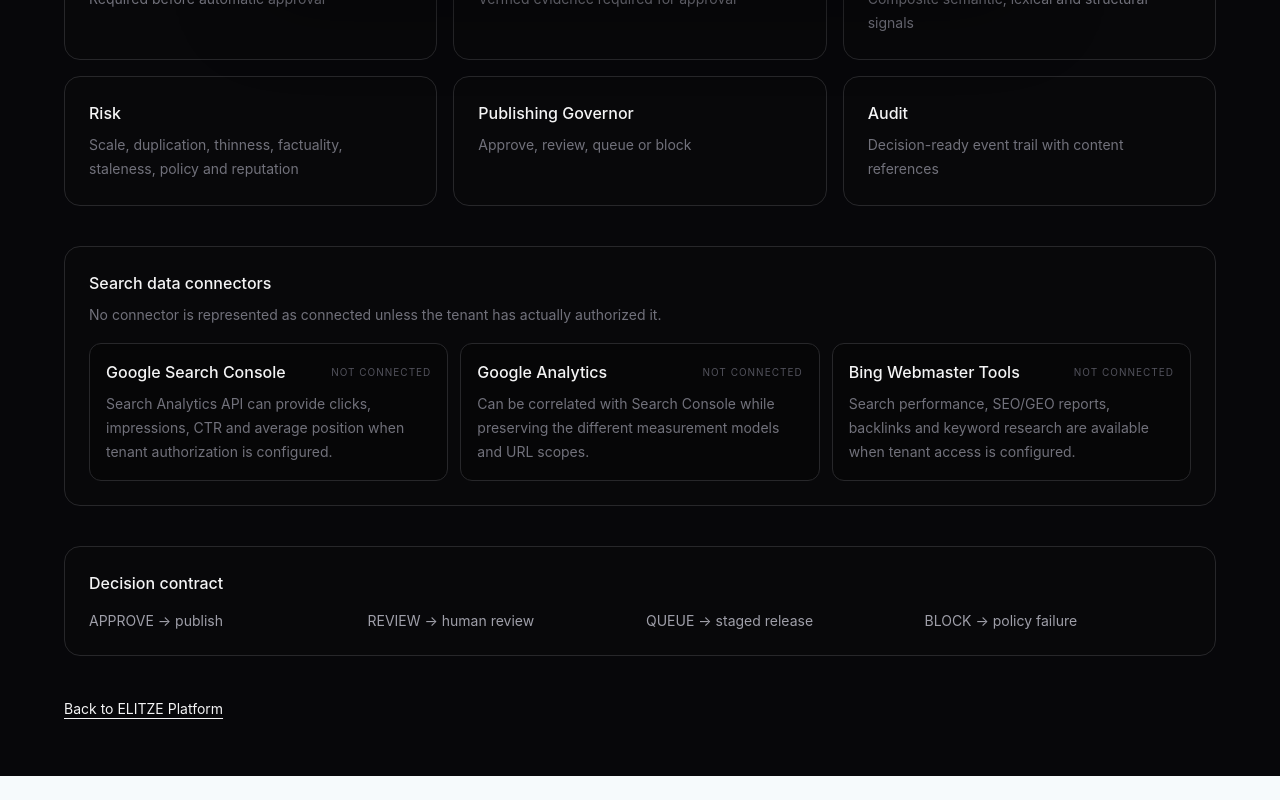
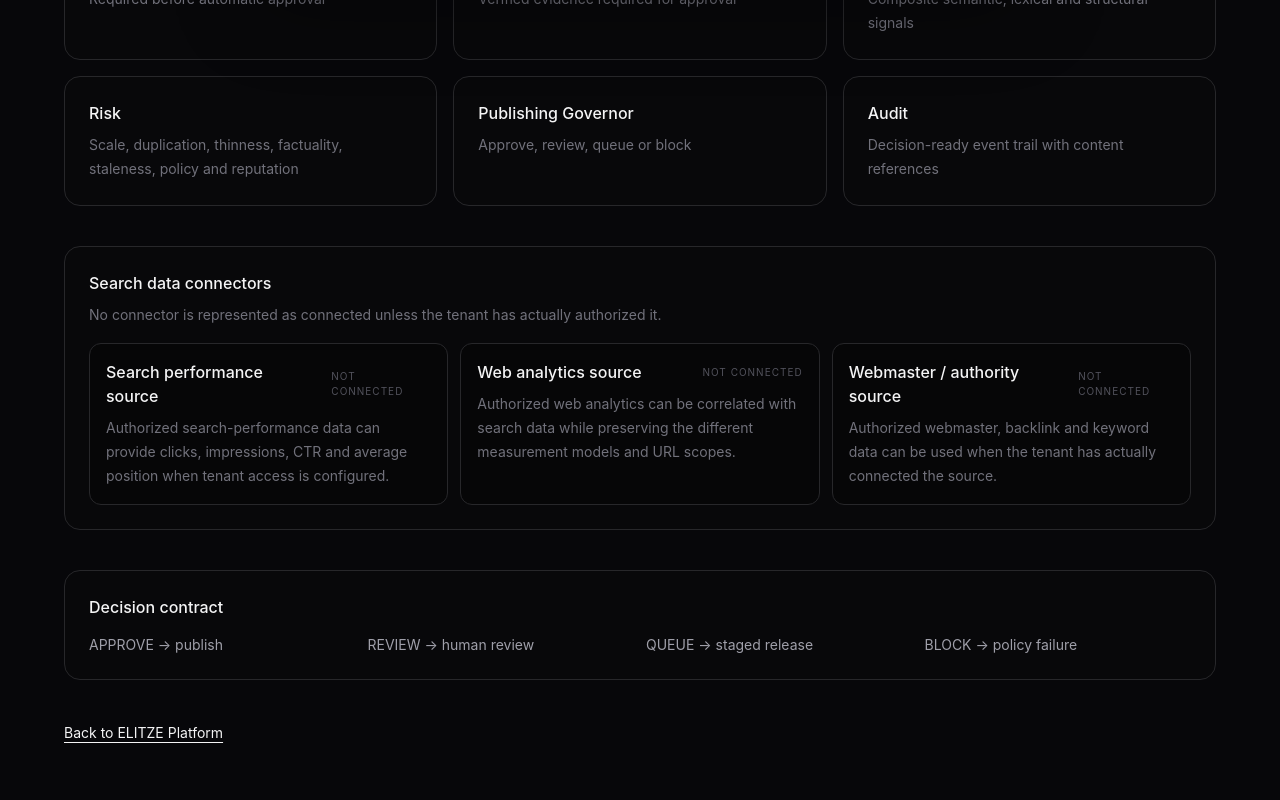
Before and after one commit to terrell0780/elitze-agentic-security, a Next.js app: page /reo in a window 1280 px wide. Shown: the part 804-1604 px from the top of the page. Before the commit the page ends 1580 px from the top, so only its background shows below. Built offline with nearby package versions, Linux system fonts and the light colour scheme; no server answers.

Commit message:
Remove vendor branding from public REO copy and keep source-neutral

```diff
--- a/src/app/reo/page.tsx
+++ b/src/app/reo/page.tsx
@@ -3,6 +3,7 @@ import Link from "next/link";
 export const metadata = {
   title: "ELITZE REO | Search & Content Intelligence",
   description: "ELITZE REO unifies content integrity, search analytics, technical SEO, evidence and publishing governance.",
+  alternates: { canonical: "/reo" },
   alternates: { canonical: "/reo" },
 };
 
@@ -25,9 +26,9 @@ const seoSignals = [
 ];
 
 const connectors = [
-  ["Google Search Console", "Search Analytics API can provide clicks, impressions, CTR and average position when tenant authorization is configured."],
-  ["Google Analytics", "Can be correlated with Search Console while preserving the different measurement models and URL scopes."],
-  ["Bing Webmaster Tools", "Search performance, SEO/GEO reports, backlinks and keyword research are available when tenant access is configured."],
+  ["Search performance source", "Authorized search-performance data can provide clicks, impressions, CTR and average position when tenant access is configured."],
+  ["Web analytics source", "Authorized web analytics can be correlated with search data while preserving the different measurement models and URL scopes."],
+  ["Webmaster / authority source", "Authorized webmaster, backlink and keyword data can be used when the tenant has actually connected the source."],
 ];
 
 export default function ReoPage() {
```
